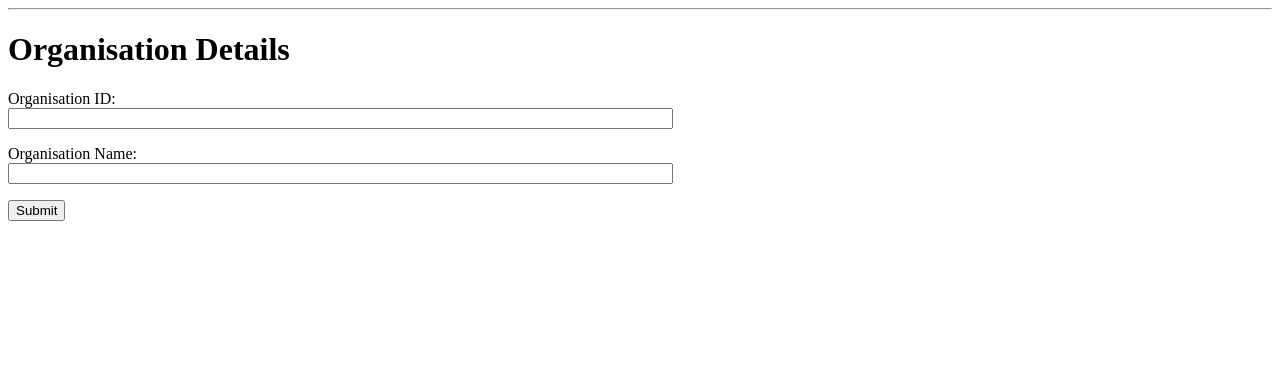
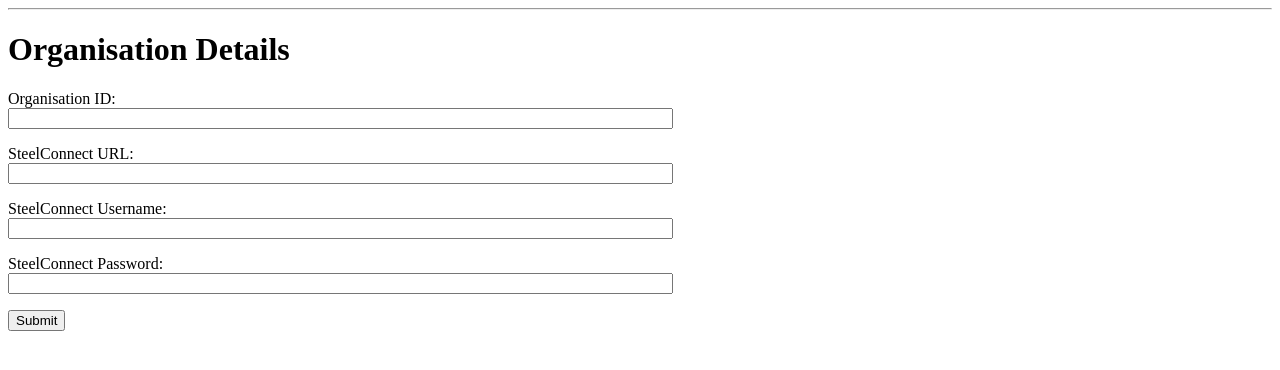
Before and after one commit to finnhartshorn/apiai_webhook, a Flask app: template templates/details.html in a window 1280 px wide. Shown: the top 370 px of the page. Run offline with Flask 2, Linux system fonts and the light colour scheme; the template is opened without the code that fills it: values that come from a table or form of the project are taken from there, others are empty; parts of the project's set-up code (start-up, migrations or seed data) failed here and were passed over.

Commit message:
- Finished auth details form - Changed API implementation to support multiple organisation details, will use a default organisation if the request is coming from API.AI

```diff
--- a/app.py
+++ b/app.py
@@ -19,15 +19,17 @@
 from actions.create_zone import create_zone
 
 from forms import OrganisationForm
+from decorators import login_required
 
-from actions.api import SteelConnectAPI
+from actions.api import SteelConnectAPI, SteelConnectAuthFactory
 
 app = Flask(__name__)
 
 app.secret_key = 'development'
 
 # Setup up api authentication
-app.config["SC_API"]  = SteelConnectAPI("Finn", "Kalapuikot", "monash.riverbed.cc", "org-Monash-d388075e40cf1bfd")
+
+app.config["SC_API"]  = SteelConnectAuthFactory("Finn", "Kalapuikot", "monash.riverbed.cc", "org-Monash-d388075e40cf1bfd")
 
 
 @app.route('/webhook/', methods=['POST'])
@@ -50,27 +52,29 @@
         logging.error("Error processing request {}".format(e))
         return format_response("There was an error processing your request")
 
+    steelconnect_auth = app.config["SC_API"].make_auth()
+
     if action_type == "CreateSite":
-        response = create_site(app.config["SC_API"], parameters)
+        response = create_site(steelconnect_auth, parameters)
     elif action_type == "CreateUplink":
         response = create_uplink(parameters)
     elif action_type == "ListSites":
-        response = list_sites(app.config["SC_API"], parameters)
+        response = list_sites(steelconnect_auth, parameters)
     elif action_type == "ListSites.ListSites-custom":
-        response = list_sites_followup(app.config["SC_API"], req["result"]["contexts"][0]["parameters"])
+        response = list_sites_followup(steelconnect_auth, req["result"]["contexts"][0]["parameters"])
     elif action_type == "ListSites.ListSites-yes":
         parameters["position"] = "all"
-        response = list_sites_followup(app.config["SC_API"], None)
+        response = list_sites_followup(steelconnect_auth, None)
     elif action_type == "CreateWan":
         response = create_wan(parameters)
     elif action_type == "CreateWAN":
-        response = create_WAN(app.config["SC_API"], parameters, contexts)
+        response = create_WAN(steelconnect_auth, parameters, contexts)
     elif action_type == "AddSiteToWAN":
-        response = add_site_to_WAN(app.config["SC_API"], parameters, contexts)
+        response = add_site_to_WAN(steelconnect_auth, parameters, contexts)
     elif action_type == "ClearSites":
         response = clear_sites(parameters)
     elif action_type == "CreateZone":
-        response = create_zone(app.config["SC_API"], parameters)
+        response = create_zone(steelconnect_auth, parameters)
 
 
     # elif action_type == "SomeOtherAction"            # Use elif to add extra functionality
@@ -100,17 +104,19 @@
     r.headers['Content-Type'] = 'application/json'
 
 
-@app.route('/orgID/', methods=['GET', 'POST'])
-def org_form():
+@app.route('/auth/', methods=['GET', 'POST'])
+@login_required
+def auth_form():
     form = OrganisationForm(request.form)
     if form.validate_on_submit():
-        flash("{} {}".format(request.form['org_id'], request.form['org_name']))
+        flash("{} {}".format(request.form['org_id'], request.form['sc_url']))
         return redirect('/test')
     return render_template("details.html",
-                           title="Organisation Details",
+                           title="Authentication Details",
                            form=form)
 
 @app.route('/test/')
+@login_required
 def test():
     return render_template("base.html", title="Test")
 
@@ -138,7 +144,7 @@
         if me.status == 401:
             return redirect(url_for('logout'))
         elif me.status == 200:
-            return redirect(url_for('org_form'))
+            return redirect(url_for('auth_form'))
         else:
             print(me.status)
             return me.data
@@ -178,6 +184,5 @@
 
 
 if __name__ == '__main__':
-    get()
     # Only used when running locally, uses entrypoint in app.yaml when run on google cloud
     app.run(debug=True, port=8080, host='127.0.0.1')
--- a/forms.py
+++ b/forms.py
@@ -1,7 +1,9 @@
 from flask_wtf import FlaskForm
-from wtforms import StringField
-from wtforms.validators import DataRequired
+from wtforms import StringField, PasswordField
+from wtforms.validators import DataRequired, URL
 
 class OrganisationForm(FlaskForm):
     org_id = StringField("org_id", validators=[DataRequired()])
-    org_name = StringField("org_name", validators=[DataRequired()])
+    sc_url = StringField("sc_url", validators=[DataRequired(), URL(require_tld=False, message="Invalid URL")])
+    sc_username = StringField("sc_username", validators=[DataRequired()])
+    sc_password = PasswordField("sc_password", validators=[DataRequired()])
--- a/templates/base.html
+++ b/templates/base.html
@@ -1,14 +1,4 @@
 <!DOCTYPE html>
-<html >
-<head>
-    <meta charset="UTF-8">
-    <title>Title</title>
-</head>
-<body>
-
-</body>
-</html>
-
 <html lang="en">
   <head>
     <title>{{ title }}</title>
--- a/templates/details.html
+++ b/templates/details.html
@@ -12,9 +12,23 @@
             {% endfor %}<br>
         </p>
         <p>
-            Organisation Name:<br>
-            {{  form.org_name(size=80) }}
-            {% for error in form.org_name.errors %}
+            SteelConnect URL:<br>
+            {{  form.sc_url(size=80) }}
+            {% for error in form.sc_url.errors %}
+                <span style="color: red;">[{{ error }}]</span>
+            {% endfor %}<br>
+        </p>
+        <p>
+            SteelConnect Username:<br>
+            {{  form.sc_username(size=80) }}
+            {% for error in form.sc_username.errors %}
+                <span style="color: red;">[{{ error }}]</span>
+            {% endfor %}<br>
+        </p>
+        <p>
+            SteelConnect Password:<br>
+            {{  form.sc_password(size=80) }}
+            {% for error in form.sc_password.errors %}
                 <span style="color: red;">[{{ error }}]</span>
             {% endfor %}<br>
         </p>
```
Also changed, not shown: actions/api.py (+20 -2 lines), decorators.py (added, +13 -0 lines).
